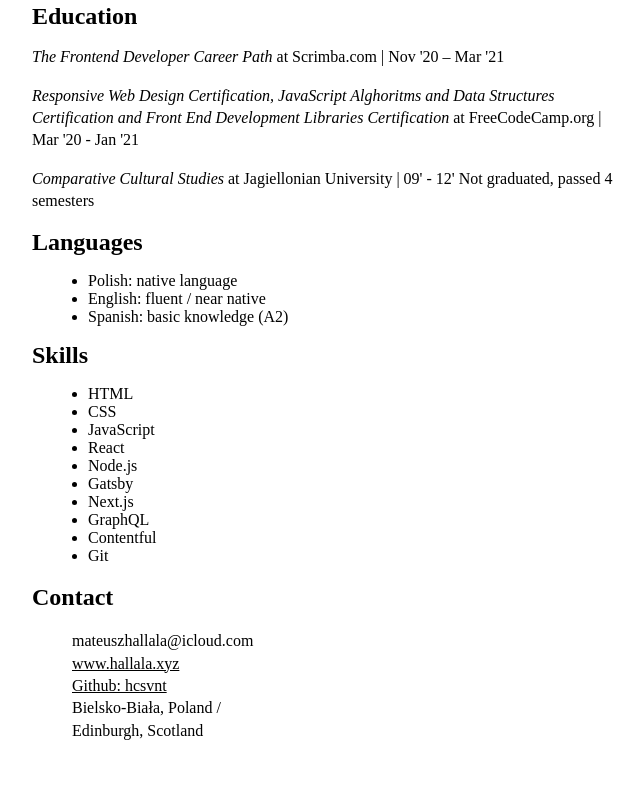
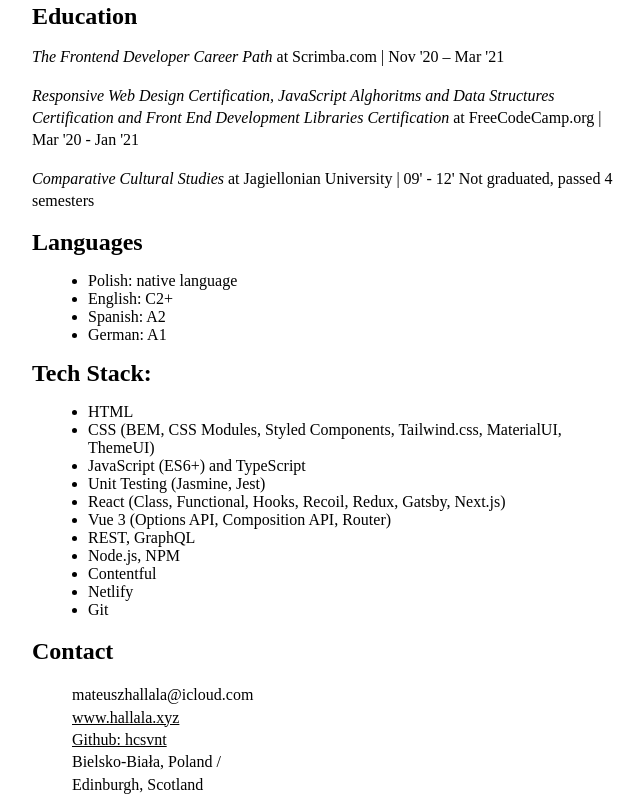
Before and after one commit to hcsvnt/portfolio1, a Gatsby site: page /cv in a window 1280 px wide. Shown: the part 836-1635 px from the top of the page, without its empty margins (298-941 px from the left). Built offline with nearby package versions, Linux system fonts and the light colour scheme; Gatsby itself is replaced by a stand-in of ours.

Commit message:
updated CV tech stack and skills chart to Aug 21 levels, changed the cv screenshot to an iframe again, removed photo site link from intro and removed the word the from content is hidden... in resume section

```diff
--- a/src/components/resume/resume.module.css
+++ b/src/components/resume/resume.module.css
@@ -68,7 +68,6 @@
     width: 280px;
     height: 320px;
     margin: 40px auto;
-    /* background-color: turquoise; */
     border: 1px var(--grid-clr) solid;
     overflow: hidden;
     color: inherit;
@@ -78,7 +77,8 @@
 
 .cvSnip {
     width: 100%;
-    /* height: 100%; */
+    height: 100%;
+    /* pointer-events: all; */
 }
 
 .textLink {
--- a/src/pages/cv.js
+++ b/src/pages/cv.js
@@ -38,7 +38,7 @@
                     Actively seeking clients, planning, organising and executing photo shoots.
                     Managing strategy, pricing, finances, studio space and equipment.
                 </p>
-                <h4>Head Barista at Urban Angel Hanover Street, Edinburgh | May '17 - Now</h4>
+                <h4>Head Barista at Urban Angel Hanover Street, Edinburgh | May '17 - June '21</h4>
                 <p>
                     Preparing various coffee based beverages in a busy high street environment.
                     Creating menus, managing pricing and "food cost", quality control.
@@ -82,44 +82,50 @@
                         Polish: native language
                     </li>
                     <li>
-                        English: fluent / near native
+                        English: C2+
                     </li>
                     <li>
-                        Spanish: basic knowledge (A2)
+                        Spanish: A2
+                    </li>
+                    <li>
+                        German: A1
                     </li>
                 </ul>
             </section>
             <section>
                 <h2>
-                    Skills
+                    Tech Stack:
                 </h2>
                 <ul>
                     <li>
                         HTML
                     </li>
                     <li>
-                        CSS
+                        CSS (BEM, CSS Modules, Styled Components, Tailwind.css, MaterialUI, ThemeUI)
                     </li>
                     <li>
-                        JavaScript
+                        JavaScript (ES6+) and TypeScript
                     </li>
                     <li>
-                        React
+                        Unit Testing (Jasmine, Jest)
                     </li>
                     <li>
-                        Node.js
+                        React (Class, Functional, Hooks, Recoil, Redux, Gatsby, Next.js)
                     </li>
                     <li>
-                        Gatsby
+                        Vue 3 (Options API, Composition API, Router)
                     </li>
                     <li>
-                        Next.js
+                        REST, GraphQL
                     </li>
                     <li>
-                        GraphQL
+                        Node.js, NPM
                     </li>
                     <li>
                         Contentful
+                    </li>
+                    <li>
+                        Netlify
                     </li>
                     <li>
                         Git
```
Also changed, not shown: src/components/intro/index.js (+4 -5 lines), src/components/resume/index.js (+30 -12 lines), src/pages/cv.css (line endings or trailing spaces).
